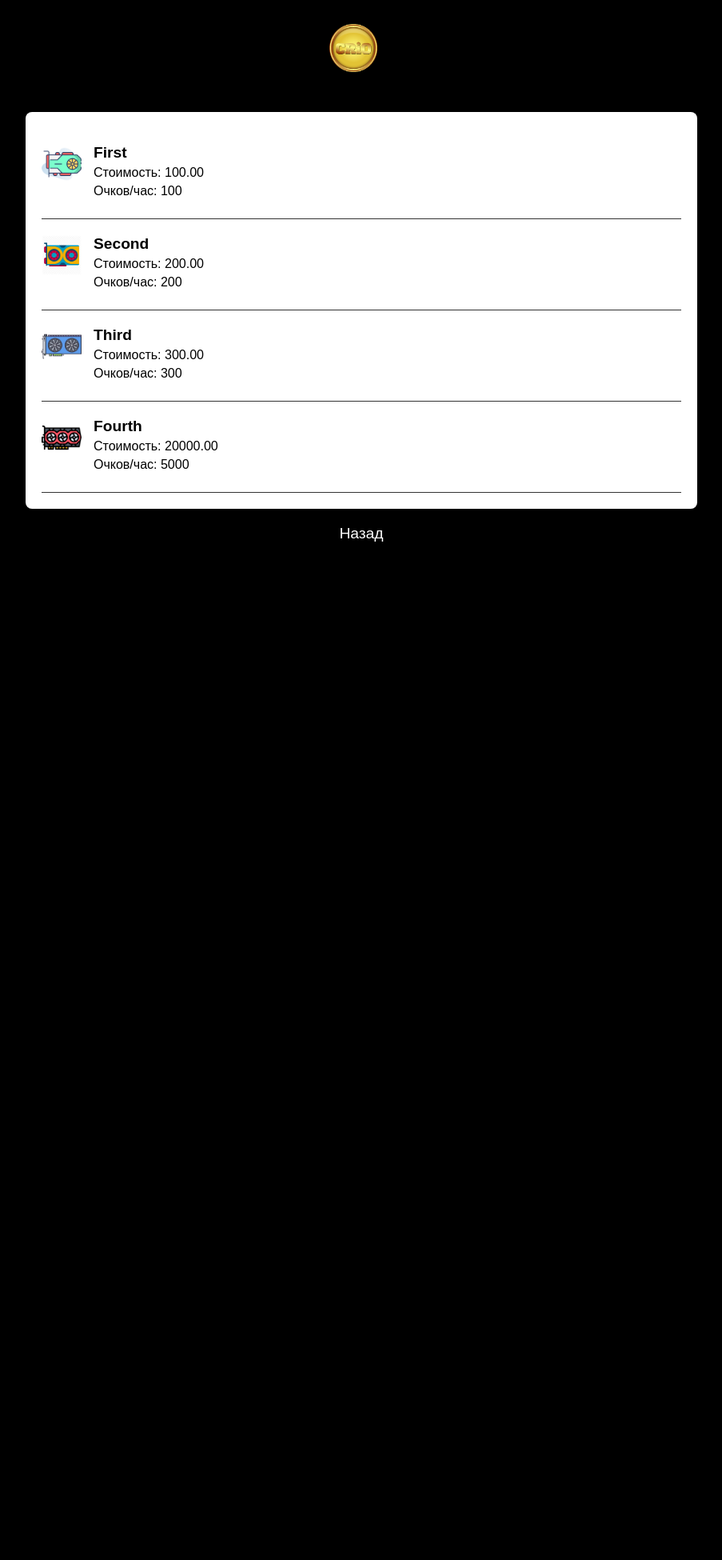
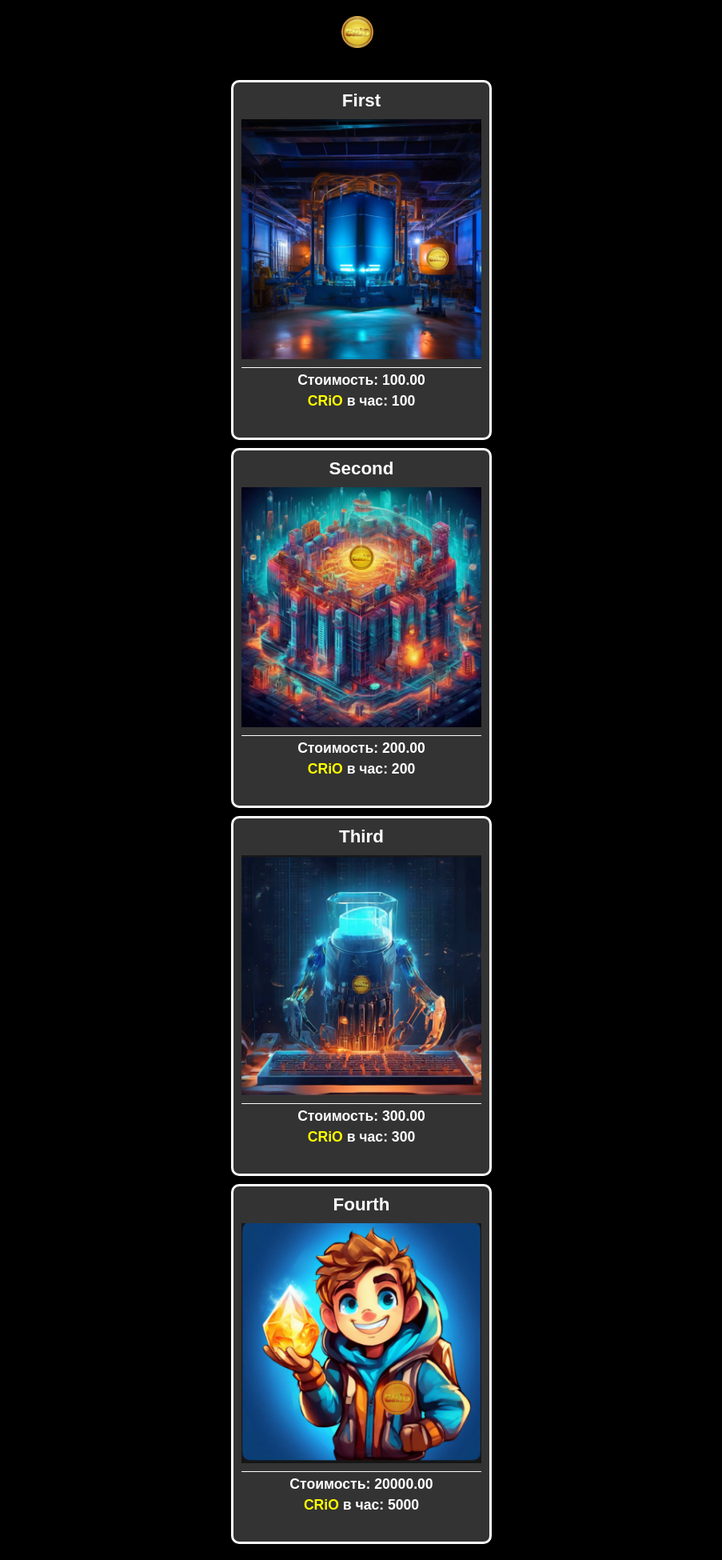
Before and after one commit to AlAlGr/CRiO, a Django app: template telegram_miniapp/templates/buy_character.html in a window 1280 px wide. Shown: the whole page at 80% size, without its empty margins (188-1091 px from the left). Before the commit the page ends 677 px from the top, so only its background shows below. Run offline with Django 5.2, Linux system fonts and the light colour scheme; the template is opened without the code that fills it: values that come from a table or form of the project are taken from there, others are empty; data comes from the database, SQL or seed files in the repository; both versions use the stored data as it was after the commit; some libraries are stand-ins or nearby versions.

Commit message:
Bug Fix 2

```diff
--- a/telegram_miniapp/templates/buy_character.html
+++ b/telegram_miniapp/templates/buy_character.html
@@ -6,8 +6,8 @@
     <title>Купить персонажа</title>
     <style>
         body {
-            background-color: #000; /* Задний фон чёрный */
-            color: #fff; /* Цвет текста белый */
+            background-color: #000; /* Чёрный фон */
+            color: #fff; /* Белый цвет текста */
             font-family: Arial, sans-serif;
             margin: 0;
             padding: 0;
@@ -15,116 +15,121 @@
 
         .header {
             text-align: center;
-            padding: 30px; /* Увеличенное расстояние сверху и снизу */
+            padding: 20px 0;
+            display: flex;
+            justify-content: center;
+            align-items: center;
+        }
+
+        .header img {
+            margin-right: 10px;
+            width: 40px;
+            height: 40px;
         }
 
         .header p {
             font-size: 2.5em;
             font-weight: bold;
             margin: 0;
-            display: flex;
-            align-items: center;
-            justify-content: center;
-            color: #fff;
-        }
-
-        .header img {
-            margin-right: 20px;
-            width: 60px;
-            height: 60px;
         }
 
         .content {
-            max-width: 800px;
-            margin: 20px auto;
-            padding: 20px;
-            background-color: #fff; /* Белый фон для контейнера с персонажами */
-            border-radius: 8px;
+            display: flex;
+            flex-direction: column; /* Теперь карточки будут выстраиваться в столбик */
+            align-items: center;
+            gap: 10px;
+            margin: 20px;
         }
 
         .character-item {
-            border-bottom: 1px solid #333; /* Тонкая чёрная черта между персонажами */
-            padding: 20px 0; /* Увеличенное расстояние между персонажами */
+            background-color: #333;
+            color: #fff;
+            border: 3px solid #FFFFFF;
+            border-radius: 10px;
+            width: 300px; /* Ширина карточки фиксирована */
+            text-align: center;
+            padding: 10px;
+            position: relative;
             display: flex;
-            align-items: flex-start; /* Выровнять элементы по верхнему краю */
+            flex-direction: column;
+            justify-content: space-between;
         }
 
         .character-item img {
-            margin-right: 15px;
-            width: 50px;
-            height: 50px;
+            width: 100%;
+            height: auto;
+            border-bottom: 1px solid #fff;
+            padding-bottom: 10px;
         }
 
-        .character-item .info {
-            color: #000; /* Чёрный цвет текста о персонаже */
+        .character-name {
+            font-weight: bold;
+            font-size: 1.4em;
+            margin-bottom: 10px;
         }
 
-        .character-item .info strong {
-            display: block;
-            font-size: 1.2em;
+        .character-info {
+            margin-bottom: 10px;
+            font-weight: bold;
+            font-size: 1.1em;
         }
 
-        .character-item .info p {
+        .character-info p {
             margin: 5px 0;
         }
 
         .button-container {
-            text-align: center;
-            margin-top: 20px;
+            margin-top: 10px;
         }
 
         .button-container button {
-            background-color: #4CAF50; /* Зелёный цвет кнопки */
+            width: 100%;
+            background-color: #4CAF50;
             color: white;
-            padding: 15px 30px; /* Увеличенное внутреннее отступы кнопки */
+            padding: 10px;
             border: none;
             border-radius: 5px;
-            font-size: 1.2em;
+            font-size: 1em;
             cursor: pointer;
         }
 
         .button-container button:disabled {
-            background-color: #555; /* Тусклый цвет для неактивной кнопки */
+            background-color: #555;
             cursor: not-allowed;
         }
 
         .insufficient-points {
             font-weight: bold;
-            color: #f00; /* Красный цвет для надписи о недостатке очков */
+            color: #f00;
             text-align: center;
             margin-top: 10px;
         }
 
-        a {
-            display: block;
-            text-align: center;
-            color: #fff;
-            margin: 20px;
-            text-decoration: none;
-            font-size: 1.2em;
+        .highlight {
+            color: yellow; /* Жёлтый цвет для CRiO */
         }
 
-        a:hover {
-            text-decoration: underline;
-        }
     </style>
 </head>
 <body>
+    {% load custom_filters %}
+    <!-- Верхний блок с изображением монетки и количеством очков -->
     <div class="header">
-        <p>
-            <img src="/static/images/free-icon-coin-1489742.png" alt="Points Icon"> <!-- Иконка перед очками -->
-            {{ user.points }}
-        </p>
+        <img src="/static/images/free-icon-coin-1489742.png" alt="CRiO Coin">
+        <p>{{ user.points|format_points }}</p>
     </div>
 
+    <!-- Контент с персонажами -->
     <div class="content">
         {% for character in characters %}
         <div class="character-item">
-            <img src="/static/images/videokart_{{ character.id }}.png" alt="Character Icon"> <!-- Иконка персонажа -->
-            <div class="info">
-                <strong>{{ character.name }}</strong>
+            <div class="character-name">{{ character.name }}</div> <!-- Название персонажа -->
+            <img src="/static/images/videokart_{{ character.id }}.jpg" alt="Character Icon"> <!-- Иконка персонажа -->
+            <div class="character-info">
                 <p>Стоимость: {{ character.cost }}</p>
-                <p>Очков/час: {{ character.points_per_hour }}</p>
+                <p><span class="highlight">CRiO</span> в час: {{ character.points_per_hour }}</p>
+            </div>
+            <div class="button-container">
                 {% if next_character_id == character.id %}
                     {% if user.points >= character.cost %}
                         <form method="post" style="display: inline;">
@@ -133,7 +138,7 @@
                             <button type="submit">Купить</button>
                         </form>
                     {% else %}
-                        <div class="insufficient-points">Недостаточно очков</div>
+                <div class="insufficient-points"><span style="font-size: 1.3em;">Недостаточно <span class="highlight">CRiO</span> TOKEN</span></div>
                     {% endif %}
                 {% elif user.character_id >= character.id %}
                     <!-- Ничего не отображаем, если персонаж уже куплен -->
@@ -145,6 +150,17 @@
         {% endfor %}
     </div>
 
-    <a href="/home2?user_id={{ user.user_id }}">Назад</a>
+    <script src="https://telegram.org/js/telegram-web-app.js"></script>
+    <script>
+        // Инициализация Telegram Web App
+        const tg = window.Telegram.WebApp;
+
+        // Активируем кнопку "Назад"
+        tg.BackButton.show();  // Показываем кнопку
+
+        tg.BackButton.onClick(() => {
+             window.history.back();
+        });
+    </script>
 </body>
 </html>
```
Also changed, not shown: bot.py (+47 -2 lines), telegram_miniapp/templates/home2.html (+131 -101 lines), telegram_miniapp/views.py (+14 -2 lines), TODO.md (line endings or trailing spaces), db.sqlite3, telegram_miniapp/static/images/background.jpg (added), telegram_miniapp/static/images/videokart_1.jpg (added), telegram_miniapp/static/images/videokart_2.jpg (added), telegram_miniapp/static/images/videokart_3.jpg (added), telegram_miniapp/static/images/videokart_4.jpg (added).
